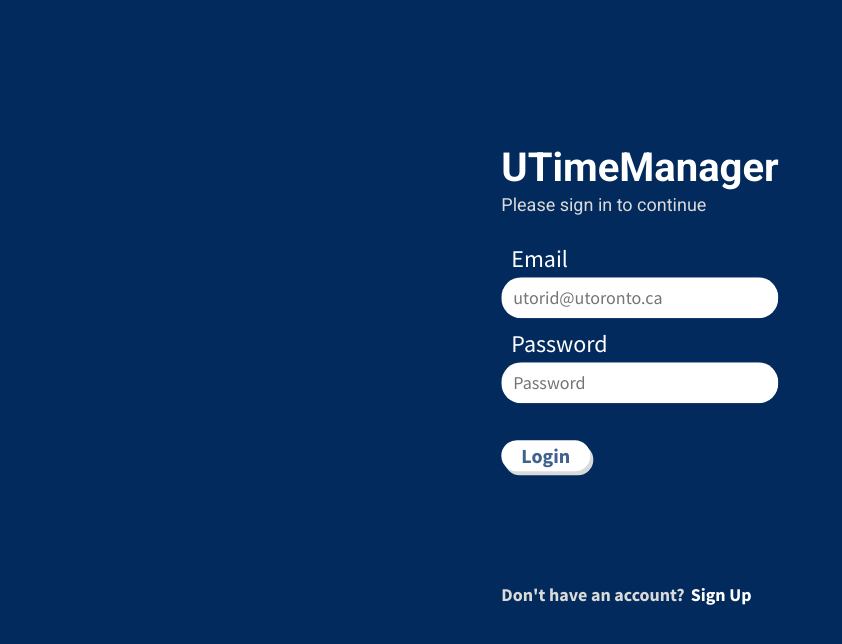
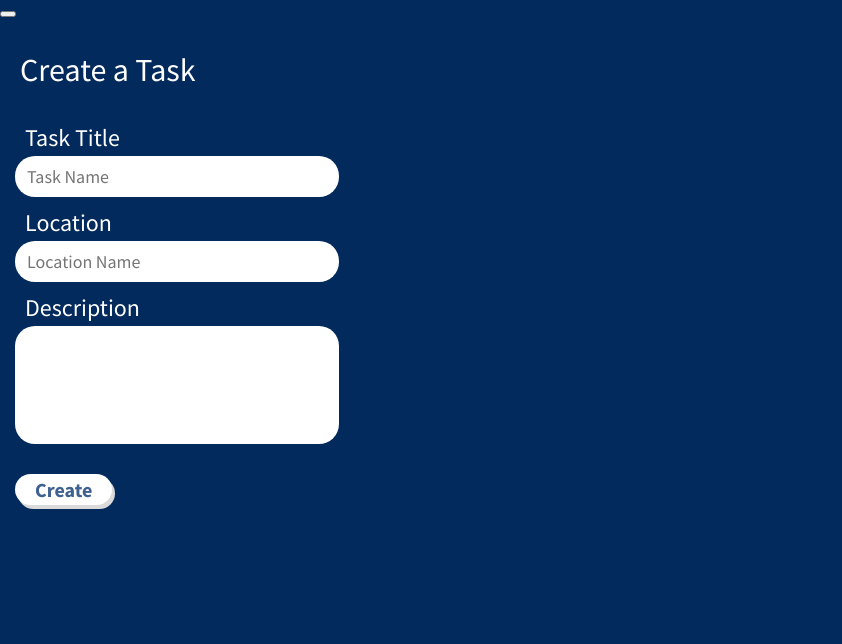
Before and after one commit to utmgdsc/UTimeManager, a React (Create React App) app in the folder client/: page / in a window 1280 px wide. Shown: the top 644 px of the page, without its empty margins (0-842 px from the left). Built offline with nearby package versions, Linux system fonts and the light colour scheme.

Commit message:
Implement TaskFormPage

```diff
--- a/client/package.json
+++ b/client/package.json
@@ -10,6 +10,7 @@
     "eslint-config-prettier": "^8.3.0",
     "react": "^17.0.2",
     "react-bootstrap": "^2.1.1",
+    "react-bootstrap-icons": "^1.7.2",
     "react-dom": "^17.0.2",
     "react-router-dom": "6",
     "react-scripts": "5.0.0",
--- a/client/src/App.js
+++ b/client/src/App.js
@@ -3,12 +3,13 @@ import { BrowserRouter, Routes, Route } from "react-router-dom";
 import LoginPage from "./pages/CredentialsPage/LoginPage.js";
 import SignUpPage from "./pages/CredentialsPage/SignUpPage.js";
 import PageNotFound from "./pages/PageNotFound/PageNotFound.js";
+import TaskFormPage from "./pages/TaskFormPage/TaskFormPage.js";
 
 const App = () => {
   return (
     <BrowserRouter>
       <Routes>
-        <Route path="/" element={<LoginPage />} />
+        <Route path="/" element={<TaskFormPage />} />
         <Route path="signup" element={<SignUpPage />} />
         <Route path="*" element={<PageNotFound />} />
       </Routes>
--- a/client/src/components/InputBox/InputBox.js
+++ b/client/src/components/InputBox/InputBox.js
@@ -2,12 +2,19 @@ import React from "react";
 import styles from "../InputBox/InputBox.module.css";
 import PropTypes from "prop-types";
 
-export const InputBox = ({ header, type, placeholder, onChange, value }) => {
+export const InputBox = ({
+  header,
+  type,
+  placeholder,
+  onChange,
+  value,
+  expanded,
+}) => {
   return (
     <>
       <p className={styles.inputHeader}>{header}</p>
       <input
-        className={styles.inputBox}
+        className={`${styles.inputBox} ${expanded ? styles.description : ""}`}
         type={type}
         placeholder={placeholder}
         onChange={(e) => onChange(e)}
@@ -23,4 +30,5 @@ InputBox.propTypes = {
   placeholder: PropTypes.string.isRequired,
   onChange: PropTypes.func.isRequired,
   value: PropTypes.string.isRequired,
+  expanded: PropTypes.bool,
 };
--- a/client/src/components/InputBox/InputBox.module.css
+++ b/client/src/components/InputBox/InputBox.module.css
@@ -1,3 +1,9 @@
+.credLayout {
+  display: flex;
+  flex-direction: column;
+  margin: 10% 0%;
+}
+
 .inputBox {
   border-radius: 20px;
   padding: 7px 10px;
@@ -16,3 +22,7 @@
   margin: 0px 0px 3px 10px;
   font-family: "Source Sans Pro", sans-serif;
 }
+
+.description{
+  height: 100px;
+}
--- /dev/null
+++ b/client/src/pages/TaskFormPage/TaskFormPage.js
@@ -0,0 +1,29 @@
+import React from "react";
+import styles from "./TaskFormPage.module.css";
+import { InputBox } from "../../components/InputBox/InputBox";
+import { CredentialsButton } from "../../components/CredentialsButton/CredentialsButton.js";
+import CloseButton from "react-bootstrap/CloseButton";
+
+const TaskFormPage = () => {
+  return (
+    <div className={styles.bg}>
+      <CloseButton variant="white" />
+      <p className={styles.Header}>Create a Task</p>
+      <div className={styles.inputBox}>
+        <InputBox header="Task Title" type="text" placeholder="Task Name" />
+        <InputBox header="Location" type="text" placeholder="Location Name" />
+        <InputBox
+          header="Description"
+          type="text"
+          placeholder=""
+          expanded={true}
+        />
+      </div>
+      <div className={styles.button}>
+        <CredentialsButton text="Create" />
+      </div>
+    </div>
+  );
+};
+
+export default TaskFormPage;
--- /dev/null
+++ b/client/src/pages/TaskFormPage/TaskFormPage.module.css
@@ -0,0 +1,34 @@
+.Header{
+    color: white;
+    font-weight: 400;
+    font-size: 2.0rem;
+    padding: 0px 15px 0px 20px;
+    font-family: "Source Sans Pro", sans-serif;
+}
+
+.bg {
+    position: absolute;
+    background: #032a5c;
+    top: 50%;
+    left: 50%;
+    transform: translate(-50%, -50%);
+    height: 100vh;
+    width: 100vw;
+}
+
+.inputBox {
+    border-radius: 1px;
+    padding: 0px 15px 10px;
+    font-size: 1.125rem;
+    font-family: "Source Sans Pro", sans-serif;
+    margin-bottom: 10px;
+    border-color: transparent;
+}
+
+.button{
+    padding: 0px 15px;
+}
+
+input{
+    width: 100%;
+}
```
Also changed, not shown: client/src/components/CredentialsForm/CredentialsForm.module.css (line endings or trailing spaces), 1 other file (tests, documents, lock files or other folders). Lines whose indentation alone changed are shown as unchanged.
